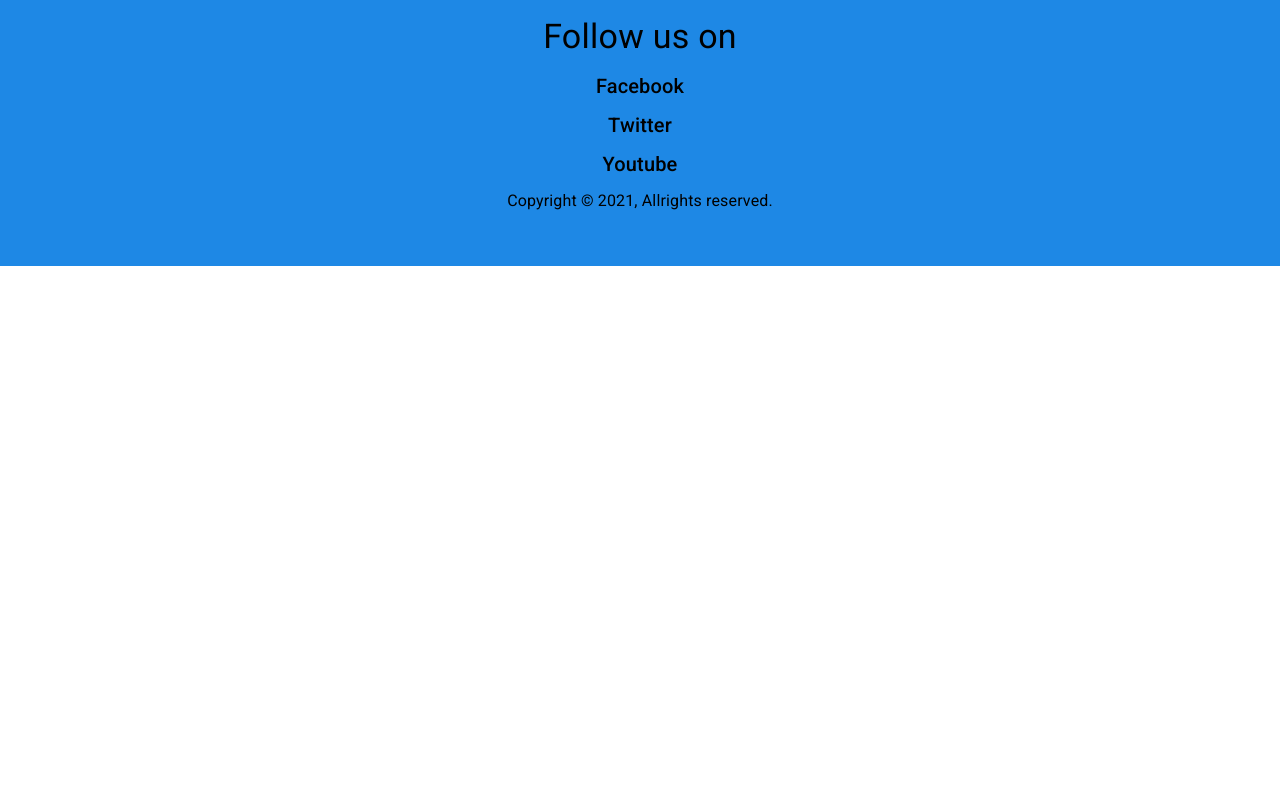
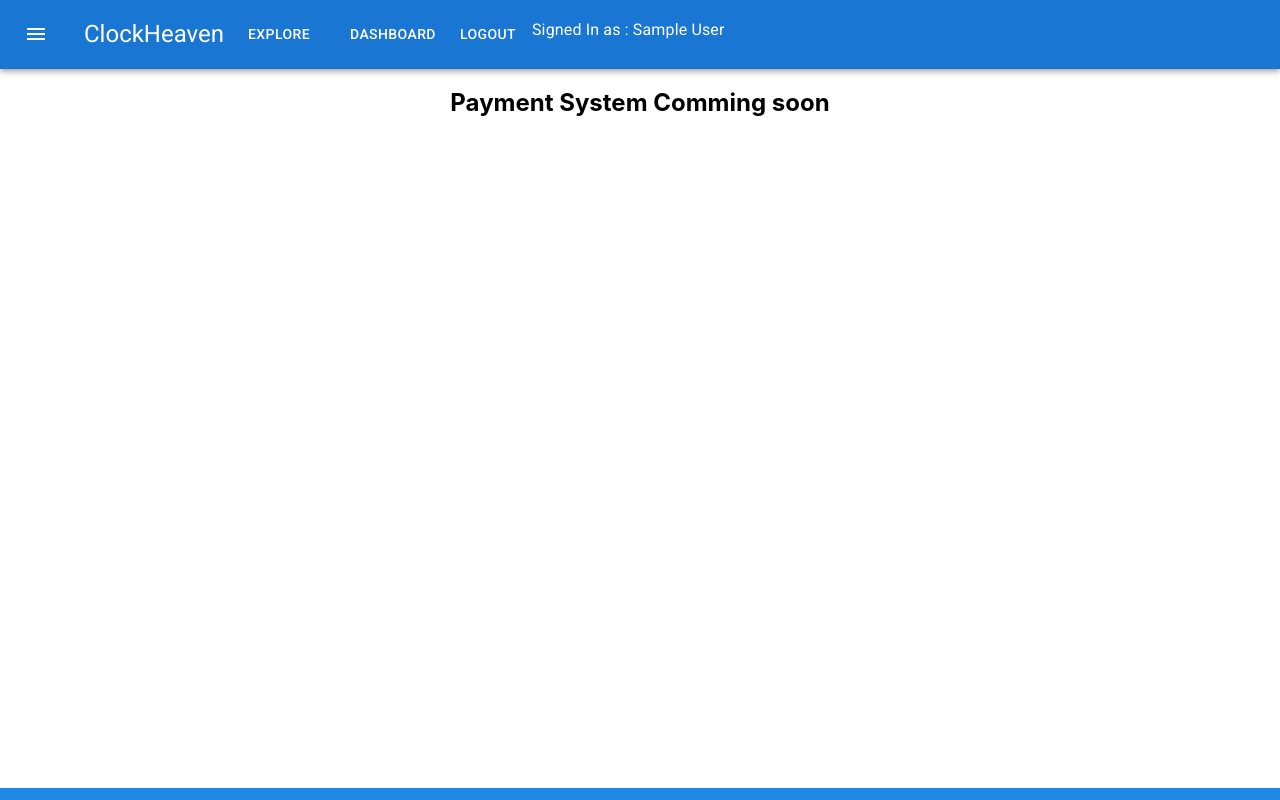
Before and after one commit to AnikaBushra/clockheaven-client, a React (Create React App) app: page /pay in a window 1280 px wide. Shown: the top 800 px of the page. Built offline with nearby package versions, Linux system fonts and the light colour scheme; no server answers; sample sign-in values are in the browser's storage.

Commit message:
dashbboard

```diff
--- a/src/App.js
+++ b/src/App.js
@@ -11,6 +11,9 @@
 import Purchase from './Pages/Purchase/Purchase';
 import PrivateRoute from './Login/PrivateRoute/PrivateRoute';
 import DashBoArd from './Pages/DashBoArd/DashBoArd';
+import Pay from './Pages/DashBoArd/User/Pay/Pay';
+import MyOrders from './Pages/DashBoArd/User/MyOrders/MyOrders';
+import Review from './Pages/DashBoArd/User/Review/Review';
 
 
 
@@ -42,6 +45,15 @@
             <PrivateRoute path="/dashboard">
               <DashBoArd></DashBoArd>
             </PrivateRoute>
+            <PrivateRoute path="/pay">
+              <Pay></Pay>
+            </PrivateRoute>
+            <PrivateRoute path="/myorders">
+              <MyOrders></MyOrders>
+            </PrivateRoute>
+            <PrivateRoute path="/review">
+              <Review></Review>
+            </PrivateRoute>
           </Switch>
           <Footer></Footer>
         </Router>
--- a/src/Pages/DashBoArd/DashBoArd.js
+++ b/src/Pages/DashBoArd/DashBoArd.js
@@ -15,12 +15,29 @@
 import MenuIcon from '@mui/icons-material/Menu';
 import Toolbar from '@mui/material/Toolbar';
 import Typography from '@mui/material/Typography';
+import useAuth from '../../hooks/useAuth';
+
+import {
+    BrowserRouter as Router,
+    Switch,
+    Route,
+    Link,
+    useParams,
+    useRouteMatch,
+    NavLink
+} from "react-router-dom";
+import { Button } from '@mui/material';
+
+
 
 const drawerWidth = 240;
 
 function DashBoArd(props) {
+    const { logOut } = useAuth();
     const { window } = props;
     const [mobileOpen, setMobileOpen] = React.useState(false);
+
+    let { path, url } = useRouteMatch();
 
     const handleDrawerToggle = () => {
         setMobileOpen(!mobileOpen);
@@ -30,6 +47,13 @@
         <div>
             <Toolbar />
             <Divider />
+            {/* <Link to={`${url}`}><Button>Pay</Button></Link> */}
+            <Box>
+                <NavLink to="/pay"><Button>Pay</Button></NavLink>
+                <NavLink to="/myorders"><Button >My Orders</Button></NavLink>
+                <NavLink to="/review"><Button >Review</Button></NavLink>
+                <Button onClick={logOut} >Log Out</Button>
+            </Box>
             <List>
                 {['Inbox', 'Starred', 'Send email', 'Drafts'].map((text, index) => (
                     <ListItem button key={text}>
@@ -40,17 +64,8 @@
                     </ListItem>
                 ))}
             </List>
-            <Divider />
-            <List>
-                {['All mail', 'Trash', 'Spam'].map((text, index) => (
-                    <ListItem button key={text}>
-                        <ListItemIcon>
-                            {index % 2 === 0 ? <InboxIcon /> : <MailIcon />}
-                        </ListItemIcon>
-                        <ListItemText primary={text} />
-                    </ListItem>
-                ))}
-            </List>
+
+
         </div>
     );
 
@@ -77,8 +92,9 @@
                         <MenuIcon />
                     </IconButton>
                     <Typography variant="h6" noWrap component="div">
-                        Responsive drawer
+                        DashBoard
                     </Typography>
+
                 </Toolbar>
             </AppBar>
             <Box
@@ -86,14 +102,14 @@
                 sx={{ width: { sm: drawerWidth }, flexShrink: { sm: 0 } }}
                 aria-label="mailbox folders"
             >
-                {/* The implementation can be swapped with js to avoid SEO duplication of links. */}
+
                 <Drawer
                     container={container}
                     variant="temporary"
                     open={mobileOpen}
                     onClose={handleDrawerToggle}
                     ModalProps={{
-                        keepMounted: true, // Better open performance on mobile.
+                        keepMounted: true,
                     }}
                     sx={{
                         display: { xs: 'block', sm: 'none' },
@@ -118,6 +134,18 @@
                 sx={{ flexGrow: 1, p: 3, width: { sm: `calc(100% - ${drawerWidth}px)` } }}
             >
                 <Toolbar />
+                {/*
+                <Switch>
+                    <Route exact path={path}>
+                        <Pay></Pay>
+                    </Route>
+                    <Route path={`${path}/:topicId`}>
+
+                    </Route>
+                </Switch> */}
+
+
+
                 <Typography paragraph>
 
                 </Typography>
@@ -130,10 +158,7 @@
 }
 
 DashBoArd.propTypes = {
-    /**
-     * Injected by the documentation to work in an iframe.
-     * You won't need it on your project.
-     */
+
     window: PropTypes.func,
 };
 
--- /dev/null
+++ b/src/Pages/DashBoArd/User/MyOrders/MyOrders.js
@@ -0,0 +1,11 @@
+import React from 'react';
+
+const MyOrders = () => {
+    return (
+        <div>
+            my orders
+        </div>
+    );
+};
+
+export default MyOrders;
--- /dev/null
+++ b/src/Pages/DashBoArd/User/Pay/Pay.js
@@ -0,0 +1,16 @@
+import { Box } from '@mui/system';
+import React from 'react';
+import Header from '../../../Shared/Header/Header';
+
+const Pay = () => {
+    return (
+        <Box>
+            <Header></Header>
+            <Box sx={{ height: '700px' }}>
+                <h2>Payment System Comming soon</h2>
+            </Box>
+        </Box>
+    );
+};
+
+export default Pay;
--- /dev/null
+++ b/src/Pages/DashBoArd/User/Review/Review.js
@@ -0,0 +1,11 @@
+import React from 'react';
+
+const Review = () => {
+    return (
+        <div>
+            review
+        </div>
+    );
+};
+
+export default Review;
--- a/src/Pages/Shared/Header/Header.js
+++ b/src/Pages/Shared/Header/Header.js
@@ -38,12 +38,18 @@
                             color: 'white', textDecoration: 'none', m: 1,
                         }} color="inherit">Explore</Button>
                     </NavLink>
+
                     {
                         user?.email ?
                             <Box sx={{
                                 display: 'flex', flexDirection: 'row',
                                 m: 1,
                             }}>
+                                <NavLink to="/dashboard">
+                                    <Button sx={{
+                                        color: 'white', textDecoration: 'none', m: 1,
+                                    }} color="inherit">Dashboard</Button>
+                                </NavLink>
                                 <Button onClick={logOut} sx={{ color: 'white', textDecoration: 'none' }} color="inherit">LogOut</Button>
                                 <Typography sx={{ m: 1 }} variant="subtitle1" gutterBottom>
                                     Signed In as  :  {user.displayName}
```
